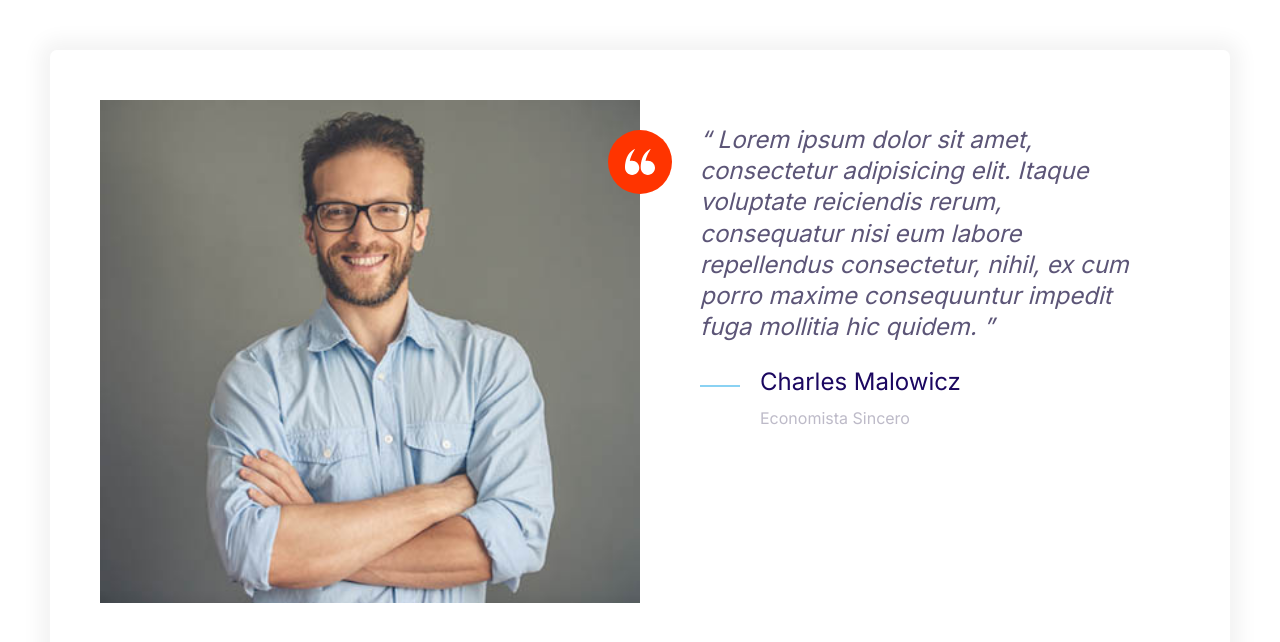
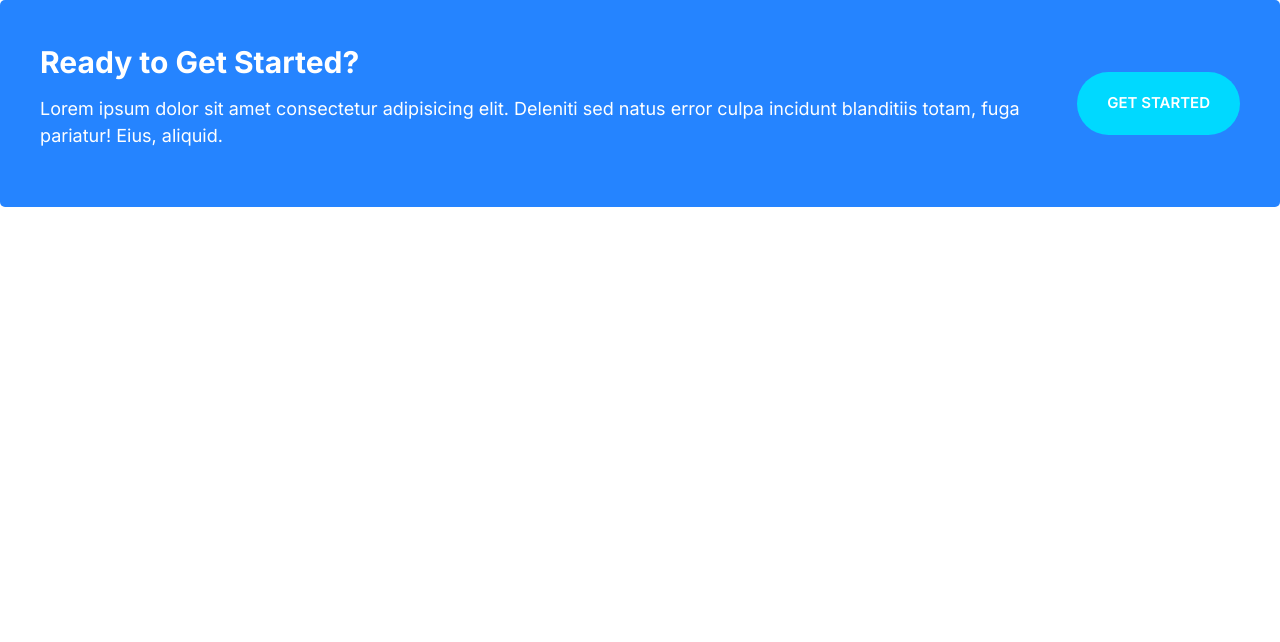
Before and after one commit to yuriamancio/moshifycourse, a plain HTML site: page index.html in a window 1280 px wide. Drawn offline with Linux system fonts and the light colour scheme.

Commit message:
Define callouts.

```diff
--- a/css/styles.css
+++ b/css/styles.css
@@ -1,22 +1,24 @@
+:root {
+  --color-primary: #2584ff;
+  --color-secondary: #00d9ff;
+  --color-accent: #ff3400;
+  --color-headings: #1b0760;
+  --color-body: #918ca4;
+  --color-body-darker: #5c5577;
+  --color-border: #ccc;
+  --border-radius: 30px;
+}
+
 *,
 *::after,
 *::before {
   box-sizing: border-box;
 }
 
-:root {
-  --color-primary: #2584ff;
-  --color-secondary: #00d9ff;
-  --color-accent: #ff3400;
-  --color-headings: #1b0760;
-  --color-body: #918ca4;
-  --color-body--darker: #5c5577;
-  --color-border: #ccc;
-  --border-radius: 30px;
-}
+/* Typography */
 
-/* Typography */
 html {
+  /* 62.5% of 16px = 10px */
   font-size: 62.5%;
 }
 
@@ -59,6 +61,10 @@ p {
     font-size: 8rem;
   }
 
+  h2 {
+    font-size: 4rem;
+  }
+
   h3 {
     font-size: 2.4rem;
   }
@@ -70,16 +76,16 @@ a {
 }
 
 .link-arrow {
-  font-size: 2rem;
-  font-weight: 700;
   color: var(--color-accent);
   text-transform: uppercase;
+  font-size: 2rem;
+  font-weight: bold;
 }
 
 .link-arrow::after {
   content: "-->";
   margin-left: 5px;
-  transition: margin-left 0.15s;
+  transition: margin 0.15s;
 }
 
 .link-arrow:hover::after {
@@ -91,19 +97,14 @@ a {
     font-size: 1.5rem;
   }
 }
+/* Badges */
 
-/* Badges */
 .badge {
+  border-radius: 20px;
   font-size: 2rem;
-  border-radius: 20px;
+  font-weight: 600;
+  padding: 0.5rem 2rem;
   white-space: nowrap;
-  padding: 0.5rem 2rem;
-  font-weight: 600;
-}
-
-.badge--small {
-  font-size: 1.6rem;
-  padding: 0.5rem 1.5rem;
 }
 
 .badge--primary {
@@ -116,9 +117,9 @@ a {
   color: #fff;
 }
 
-.badge--accent {
-  background: var(--color-accent);
-  color: #fff;
+.badge--small {
+  font-size: 1.6rem;
+  padding: 0.5rem 1.5rem;
 }
 
 @media screen and (min-width: 1024px) {
@@ -130,7 +131,6 @@ a {
     font-size: 1.2rem;
   }
 }
-
 /* Lists */
 .list {
   list-style: none;
@@ -144,14 +144,13 @@ a {
 }
 
 .list--tick {
-  list-style-image: url(/images/tick.svg);
+  list-style-image: url(../images/tick.svg);
   padding-left: 3rem;
 }
 
 .list--tick .list__item {
   padding-left: 0.5rem;
   margin-bottom: 1rem;
-  letter-spacing: 2px;
 }
 
 @media screen and (min-width: 1024px) {
@@ -159,7 +158,6 @@ a {
     padding-left: 0;
   }
 }
-
 /* Icons */
 .icon {
   width: 40px;
@@ -180,10 +178,10 @@ a {
 }
 
 .icon-container {
+  background: #f3f9fa;
   width: 64px;
   height: 64px;
   border-radius: 100%;
-  background: #f3f9fa;
   display: inline-flex;
   justify-content: center;
   align-items: center;
@@ -207,18 +205,13 @@ a {
   white-space: nowrap;
 }
 
-.btn--block {
-  display: inline-block;
-  width: 100%;
-}
-
 .btn--primary {
   background: var(--color-primary);
   color: #fff;
 }
 
 .btn--primary:hover {
-  background: #4f99f8;
+  background: #3a8ffd;
 }
 
 .btn--secondary {
@@ -227,27 +220,32 @@ a {
 }
 
 .btn--secondary:hover {
-  background: #38e1ff;
+  background: #05cdf0;
 }
 
 .btn--accent {
-  background-color: var(--color-accent);
+  background: var(--color-accent);
   color: #fff;
 }
 
 .btn--accent:hover {
-  background: #fb562c;
+  background: #ec3000;
 }
 
-.btn--outlined {
-  border: 2px solid var(--color-headings);
+.btn--outline {
   background: #fff;
   color: var(--color-headings);
+  border: 2px solid var(--color-headings);
 }
 
-.btn--outlined:hover {
+.btn--outline:hover {
   background: var(--color-headings);
   color: #fff;
+}
+
+.btn--block {
+  width: 100%;
+  display: inline-block;
 }
 
 @media screen and (min-width: 1024px) {
@@ -273,14 +271,13 @@ a {
 .input-group {
   border: 1px solid var(--color-border);
   border-radius: var(--border-radius);
-  box-shadow: 0 0 40px 10px #ccc;
   display: flex;
 }
 
 .input-group .input {
   border: 0;
   flex-grow: 1;
-  padding: 1.5rem 2rem;
+  padding: 1.5rem 1rem;
 }
 
 .input-group .btn {
@@ -292,7 +289,6 @@ a {
     font-size: 1.5rem;
   }
 }
-
 /* Cards */
 .card {
   border-radius: 7px;
@@ -302,7 +298,7 @@ a {
 
 .card__header,
 .card__body {
-  padding: 2rem;
+  padding: 2rem 3rem;
 }
 
 .card--primary .card__header {
@@ -315,20 +311,16 @@ a {
   color: #fff;
 }
 
-.card--primary .badge--primary {
-  background: #4996fa;
-}
-
 .card--secondary .badge--secondary {
   background: #02cdf1;
 }
 
-/* Plan */
+/* Plans */
 .plan__name {
   color: #fff;
   margin: 0;
+  font-weight: 500;
   font-size: 2.4rem;
-  font-weight: 500;
 }
 
 .plan__price {
@@ -336,8 +328,9 @@ a {
 }
 
 .plan__billing-cycle {
+  font-size: 2.4rem;
+  font-weight: 300;
   opacity: 0.8;
-  font-weight: 300;
   margin-right: 1rem;
 }
 
@@ -350,7 +343,6 @@ a {
 
 .plan .list__item {
   margin-bottom: 2rem;
-  font-weight: 500;
 }
 
 .plan--popular .card__header {
@@ -358,12 +350,12 @@ a {
 }
 
 .plan--popular .card__header::before {
-  content: url(/images/popular.svg);
+  content: url(../images/popular.svg);
+  width: 40px;
   display: inline-block;
-  width: 40px;
   position: absolute;
+  top: -6px;
   right: 5%;
-  top: -6px;
 }
 
 @media screen and (min-width: 1024px) {
@@ -383,8 +375,7 @@ a {
     font-size: 1.7rem;
   }
 }
-
-/* Media Object */
+/* Media */
 .media {
   display: flex;
 }
@@ -398,14 +389,13 @@ a {
 }
 
 .media__image {
-  margin-top: 2rem;
+  margin-top: 1rem;
 }
-
 /* Quotes */
 .quote {
   font-size: 3rem;
   font-style: italic;
-  color: var(--color-body--darker);
+  color: var(--color-body-darker);
   line-height: 1.3;
 }
 
@@ -418,19 +408,22 @@ a {
 }
 
 .quote__author {
+  font-size: 3rem;
   font-weight: 500;
   font-style: normal;
+  margin-bottom: 0;
 }
 
 .quote__organization {
-  font-size: 1.8rem;
+  color: var(--color-headings);
+  opacity: 0.4;
+  font-size: 2rem;
   font-style: normal;
-  opacity: 0.4;
 }
 
 .quote__line {
   position: relative;
-  bottom: 20px;
+  bottom: 10px;
 }
 
 @media screen and (min-width: 1024px) {
@@ -466,24 +459,29 @@ a {
 
 /* Testimonials */
 .testimonial {
-  padding: 5rem;
+  padding: 3rem;
 }
 
 .testimonial__image {
   position: relative;
+  margin: 0 3rem;
 }
 
-.testimonial__image img {
+.testimonial__image > img {
   width: 100%;
 }
 
-.testimonial__image .icon-container {
+.testimonial__image > .icon-container {
   position: absolute;
+  top: 3rem;
   right: -32px;
-  top: 3rem;
 }
 
 @media screen and (min-width: 768px) {
+  .testimonial__image {
+    margin: 0;
+  }
+
   .testimonial .quote,
   .testimonial .quote__author {
     font-size: 2.4rem;
@@ -491,5 +489,44 @@ a {
 
   .testimonial .quote {
     margin-left: 6rem;
+    margin-right: 0;
   }
 }
+
+/* Callouts */
+.callout {
+  padding: 4rem;
+  border-radius: 5px;
+  text-align: center;
+}
+
+.callout--primary {
+  background: var(--color-primary);
+  color: #fff;
+}
+
+.callout__heading {
+  color: #fff;
+  font-size: 3rem;
+  margin-top: 0;
+}
+
+.callout .btn {
+  align-self: center;
+  justify-self: center;
+}
+
+@media screen and (min-width: 768px) {
+  .callout .grid--1x2 {
+    grid-template-columns: 1fr auto;
+  }
+
+  .callout {
+    text-align: left;
+  }
+
+  .callout .btn {
+    justify-self: flex-start;
+    margin-left: 2rem;
+  }
+}
--- a/index.html
+++ b/index.html
@@ -13,38 +13,18 @@
     <link rel="stylesheet" href="css/normalize.css" />
     <link rel="stylesheet" href="css/styles.css" />
   </head>
-  <body style="padding: 5rem">
-    <div class="card testimonial">
+  <body>
+    <div class="callout callout--primary">
       <div class="grid grid--1x2">
-        <div class="testimonial__image">
-          <img src="/images/testimonial.jpg" alt="A happy customer" />
-          <span class="icon-container icon-container--accent">
-            <svg class="icon--small icon--white">
-              <use xlink:href="images/sprite.svg#quotes"></use>
-            </svg>
-          </span>
+        <div class="callout__content">
+          <h2 class="callout__heading">Ready to Get Started?</h2>
+          <p class="callout__text">
+            Lorem ipsum dolor sit amet consectetur adipisicing elit. Deleniti
+            sed natus error culpa incidunt blanditiis totam, fuga pariatur!
+            Eius, aliquid.
+          </p>
         </div>
-        <blockquote class="quote">
-          <p class="quote__text">
-            Lorem ipsum dolor sit amet, consectetur adipisicing elit. Itaque
-            voluptate reiciendis rerum, consequatur nisi eum labore repellendus
-            consectetur, nihil, ex cum porro maxime consequuntur impedit fuga
-            mollitia hic quidem.
-          </p>
-          <footer>
-            <div class="media">
-              <div class="media__image">
-                <svg class="icon icon--primary quote__line">
-                  <use xlink:href="images/sprite.svg#line"></use>
-                </svg>
-              </div>
-              <div class="media__body">
-                <h3 class="media__title quote__author">Charles Malowicz</h3>
-                <p class="quote__organization">Economista Sincero</p>
-              </div>
-            </div>
-          </footer>
-        </blockquote>
+        <a href="#" class="btn btn--stretched btn--secondary">Get started</a>
       </div>
     </div>
   </body>
```
Also changed, not shown: components/callouts.html (added, +13 -0 lines).
